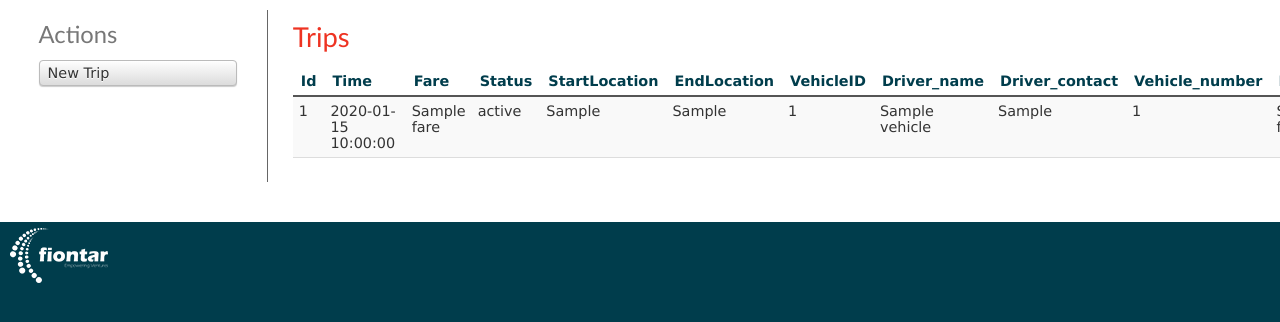
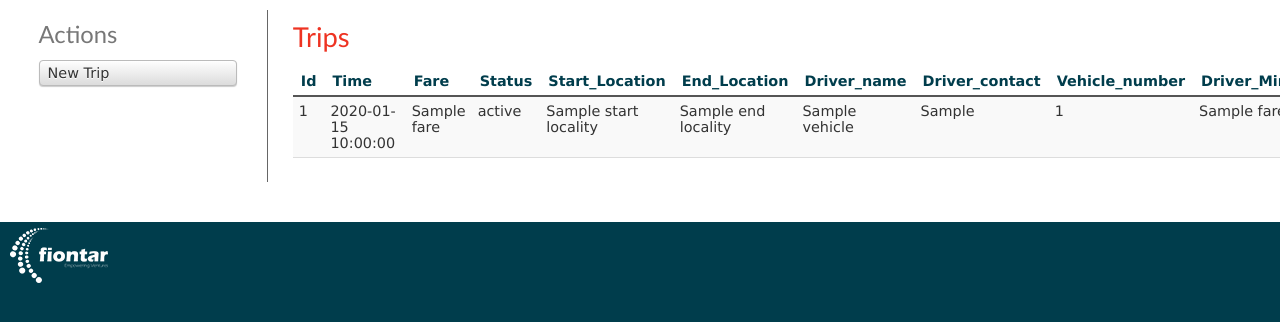
Before and after one commit to gitter-badger/T2MS, a CakePHP app: the page made by app/View/Trips/index.ctp in a window 1280 px wide. Shown: the part 47-369 px from the top of the page. Run offline with PHP 8.4 and a stand-in for CakePHP, Linux system fonts and the light colour scheme; the template is opened without the code that fills it: most values are stand-ins (such as "Sample title", 1, 10 or a date in 2020); data that the repository does not hold is empty; some libraries are stand-ins or nearby versions.

Commit message:
locality in trip

```diff
--- a/app/Controller/LocalitiesController.php
+++ b/app/Controller/LocalitiesController.php
@@ -13,6 +13,8 @@ class LocalitiesController extends AppController {
  *
  * @var array
  */
+    var $name = 'Localities';
+    var $scaffold;
 	public $components = array('Paginator');
 
 /**
--- a/app/Model/Locality.php
+++ b/app/Model/Locality.php
@@ -12,6 +12,9 @@ class Locality extends AppModel {
  *
  * @var mixed False or table name
  */
+        var $name = array('StartLocality','EndLocality');
+        public $has = array( 'Trip' => array( 'className' => 'Trip' ) );
+
 	public $useTable = 'locality';
 
 /**
--- a/app/View/Trips/index.ctp
+++ b/app/View/Trips/index.ctp
@@ -6,15 +6,12 @@
 			<th><?php echo $this->Paginator->sort('time'); ?></th>
 			<th><?php echo $this->Paginator->sort('fare'); ?></th>
 			<th><?php echo $this->Paginator->sort('status'); ?></th>
-			<th><?php echo $this->Paginator->sort('startLocation'); ?></th>
-			<th><?php echo $this->Paginator->sort('endLocation'); ?></th>
-			<th><?php echo $this->Paginator->sort('vehicleID'); ?></th>
+			<th><?php echo $this->Paginator->sort('Start_Location'); ?></th>
+			<th><?php echo $this->Paginator->sort('End_Location'); ?></th>
                         <th><?php echo $this->Paginator->sort('Driver_name'); ?></th>
                         <th><?php echo $this->Paginator->sort('Driver_contact'); ?></th>
                         <th><?php echo $this->Paginator->sort('Vehicle_number'); ?></th>
-                        <th><?php echo $this->Paginator->sort('MinFare'); ?></th>
-                        <th><?php echo $this->Paginator->sort('Vehicle_Owner'); ?></th>
-			<th><?php echo $this->Paginator->sort('customerID'); ?></th>
+                        <th><?php echo $this->Paginator->sort('Driver_MinFare'); ?></th>
                         <th><?php echo $this->Paginator->sort('customer_name'); ?></th>
                         <th><?php echo $this->Paginator->sort('customer_phone'); ?></th>
                         <th><?php echo $this->Paginator->sort('customer_MaxFare'); ?></th>
@@ -26,15 +23,12 @@
 		<td><?php echo h($trip['Trip']['time']); ?>&nbsp;</td>
 		<td><?php echo h($trip['Trip']['fare']); ?>&nbsp;</td>
 		<td><?php echo h($trip['Trip']['status']); ?>&nbsp;</td>
-		<td><?php echo h($trip['Trip']['startLocation']); ?>&nbsp;</td>
-		<td><?php echo h($trip['Trip']['endLocation']); ?>&nbsp;</td>
-		<td><?php echo h($trip['Trip']['vehicleID']); ?>&nbsp;</td>
+		<td><?php echo h($trip['StartLocality']['name']); ?>&nbsp;</td>
+		<td><?php echo h($trip['EndLocality']['name']); ?>&nbsp;</td>
                 <td><?php echo h($trip['Vehicle']['driverName']); ?>&nbsp;</td>
                 <td><?php echo h($trip['Vehicle']['driverContact']); ?>&nbsp;</td>
                 <td><?php echo h($trip['Vehicle']['vehicleNum']); ?>&nbsp;</td>
                 <td><?php echo h($trip['Vehicle']['fare']); ?>&nbsp;</td>
-                <td><?php echo h($trip['Vehicle']['ownerID']); ?>&nbsp;</td>
-		<td><?php echo h($trip['Trip']['customerID']); ?>&nbsp;</td>
                 <td><?php echo h($trip['Customer']['name']); ?>&nbsp;</td>
                 <td><?php echo h($trip['Customer']['phone']); ?>&nbsp;</td>
                 <td><?php echo h($trip['Customer']['maxFare']); ?>&nbsp;</td>
```
Also changed, not shown: app/Model/Trip.php (+11 -1 lines).
